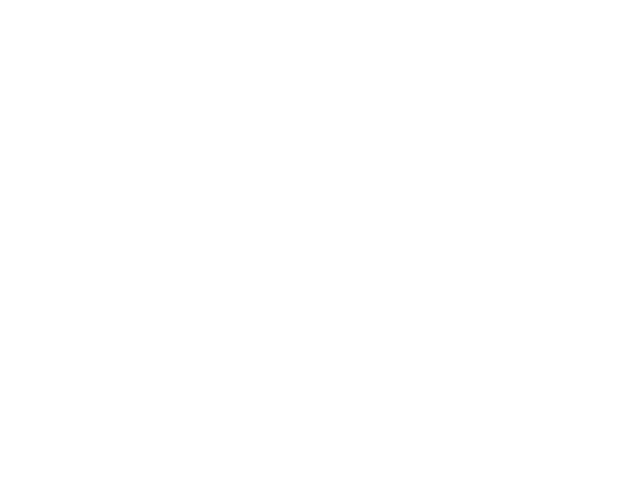
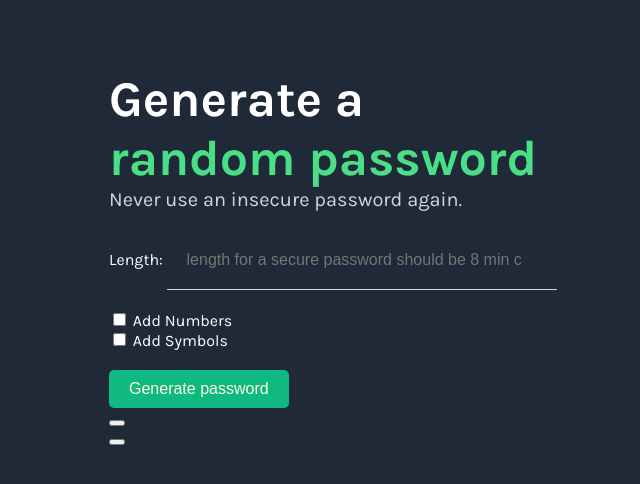
Before and after one commit to alomf/PasswordGenerator, a website built with Vite: page index.html in a window 1280 px wide. Shown: the whole page, without its empty margins (306-946 px from the left). Built offline with nearby package versions, Linux system fonts and the light colour scheme.

Commit message:
added all html, extended js characters for password and added some styling

```diff
--- a/index.css
+++ b/index.css
@@ -1,3 +1,55 @@
-body {
+body{
+    font-family: 'Karla', sans-serif;
+    background-color: #1F2937;
+    color: #FFFFFF;
     margin: 0;
 }
+
+h1 {
+    font-weight: bold;
+    font-size: 50px;
+    margin: 50px 0 0 0;
+}
+
+p {
+    font-size: 20px;
+    color: #D5D4D8;
+    margin: 0;
+}
+
+.container {
+    width: 450px;
+    margin: auto;
+    padding: 20px;
+}
+
+.subheading {
+    font-weight: bold;
+    font-size: 50px;
+    color: #4ADF86;
+}
+
+#password-length{
+    margin: 20px 0 20px 0;
+    width: 350px;
+    padding: 20px;
+    font-size: 16px;
+    color: #FFFFFF;
+    background-color: #1F2937;
+    border: none;
+    border-bottom: 1px solid #D5D4D8;
+    outline: none;
+}
+
+#generate-btn {
+    display: block;
+    margin-top: 20px;
+    background-color: #10B981;
+    color: #fffade;
+    font-size: 16px;
+    padding: 10px 20px;
+    border: none;
+    border-radius: 5px;
+    cursor: pointer;
+
+}
--- a/index.html
+++ b/index.html
@@ -1,9 +1,62 @@
-<html>
+<!DOCTYPE html>
+<html lang="en">
     <head>
+        <meta charset="UTF-8">
         <link rel="stylesheet" href="index.css">
+        <title>Password Generator</title>
+        <link rel="preconnect" href="https://fonts.googleapis.com">
+        <link rel="preconnect" href="https://fonts.gstatic.com" crossorigin>
+        <link href="https://fonts.googleapis.com/css2?family=Karla:ital,wght@0,200..800;1,200..800&display=swap" rel="stylesheet">
     </head>
+
     <body>
-        <h1></h1>
+
+        <div class="container">
+            <!-- HEADING -->
+            <h1>Generate a</h1>
+            <span class="subheading">random password</span>
+            <p>Never use an insecure password again.</p>
+
+            <!-- PASSWORD LENGTH -->
+            <label for="password-length">Length: </label>
+            <input id="password-length" type="number" min="8" placeholder="length for a secure password should be 8 min characters">
+
+            <!-- TOGGLE NUMBERS -->
+            <div class="toggle">
+                <label class="switch">
+                    <input type="checkbox" id="add-numbers">
+                    <span class="slider-round"></span>
+                </label>
+                <label class="password-content">Add Numbers</label>
+            </div>
+
+            <!-- TOGGLE SYMBOLS -->
+            <div class="toggle">
+                <label class="switch">
+                    <input type="checkbox" id="add-symbols">
+                    <span class="slider-round"></span>
+                </label>
+                <label class="password-content">Add Symbols</label>
+            </div>
+
+            <!-- GENERATE PASSWORD BUTTON -->
+            <button id="generate-btn">Generate password</button>
+
+            <!-- PASSWORDS ONE AND TWO -->
+            <div class="passwords">
+                <div class="first-password">
+                    <div class="password" id="first-password"></div>
+                    <button></button>
+                </div>
+                <div class="second-password">
+                    <div class="password" id="second-password"></div>
+                    <button></button>
+                </div>
+            </div>
+        </div>
+
         <script src="index.js"></script>
+
     </body>
+
 </html>
--- a/index.js
+++ b/index.js
@@ -1,2 +1,27 @@
-const characters = ["A","B","C","D","E","F","G","H","I","J","K","L","M","N","O","P","Q","R","S","T","U","V","W","X","Y","Z","a","b","c","d","e","f","g","h","i","j","k","l","m","n","o","p","q","r","s","t","u","v","w","x","y","z", "0", "1", "2", "3", "4", "5", "6", "7", "8", "9","~","`","!","@","#","$","%","^","&","*","(",")","_","-","+","=","{","[","}","]",",","|",":",";","<",">",".","?",
-"/"];
+let charactersList = [];
+
+const characters = [
+    "A","B","C","D","E","F","G","H","I","J","K","L","M","N","O","P","Q","R","S","T","U","V","W","X","Y","Z",
+    "a","b","c","d","e","f","g","h","i","j","k","l","m","n","o","p","q","r","s","t","u","v","w","x","y","z",
+];
+
+const charactersNumbers = [
+    "A","B","C","D","E","F","G","H","I","J","K","L","M","N","O","P","Q","R","S","T","U","V","W","X","Y","Z",
+    "a","b","c","d","e","f","g","h","i","j","k","l","m","n","o","p","q","r","s","t","u","v","w","x","y","z",
+    "0", "1", "2", "3", "4", "5", "6", "7", "8", "9"
+];
+
+const charactersSymbols = [
+    "A","B","C","D","E","F","G","H","I","J","K","L","M","N","O","P","Q","R","S","T","U","V","W","X","Y","Z",
+    "a","b","c","d","e","f","g","h","i","j","k","l","m","n","o","p","q","r","s","t","u","v","w","x","y","z",
+    "~","`","!","@","#","$","%","^","&","*","(",")","_","-","+",
+    "=","{","[","}","]",",","|",":",";","<",">",".","?","/"
+];
+
+const charactersFull = [
+    "A","B","C","D","E","F","G","H","I","J","K","L","M","N","O","P","Q","R","S","T","U","V","W","X","Y","Z",
+    "a","b","c","d","e","f","g","h","i","j","k","l","m","n","o","p","q","r","s","t","u","v","w","x","y","z",
+    "0", "1", "2", "3", "4", "5", "6", "7", "8", "9",
+    "~","`","!","@","#","$","%","^","&","*","(",")","_","-","+",
+    "=","{","[","}","]",",","|",":",";","<",">",".","?","/"
+]
```
